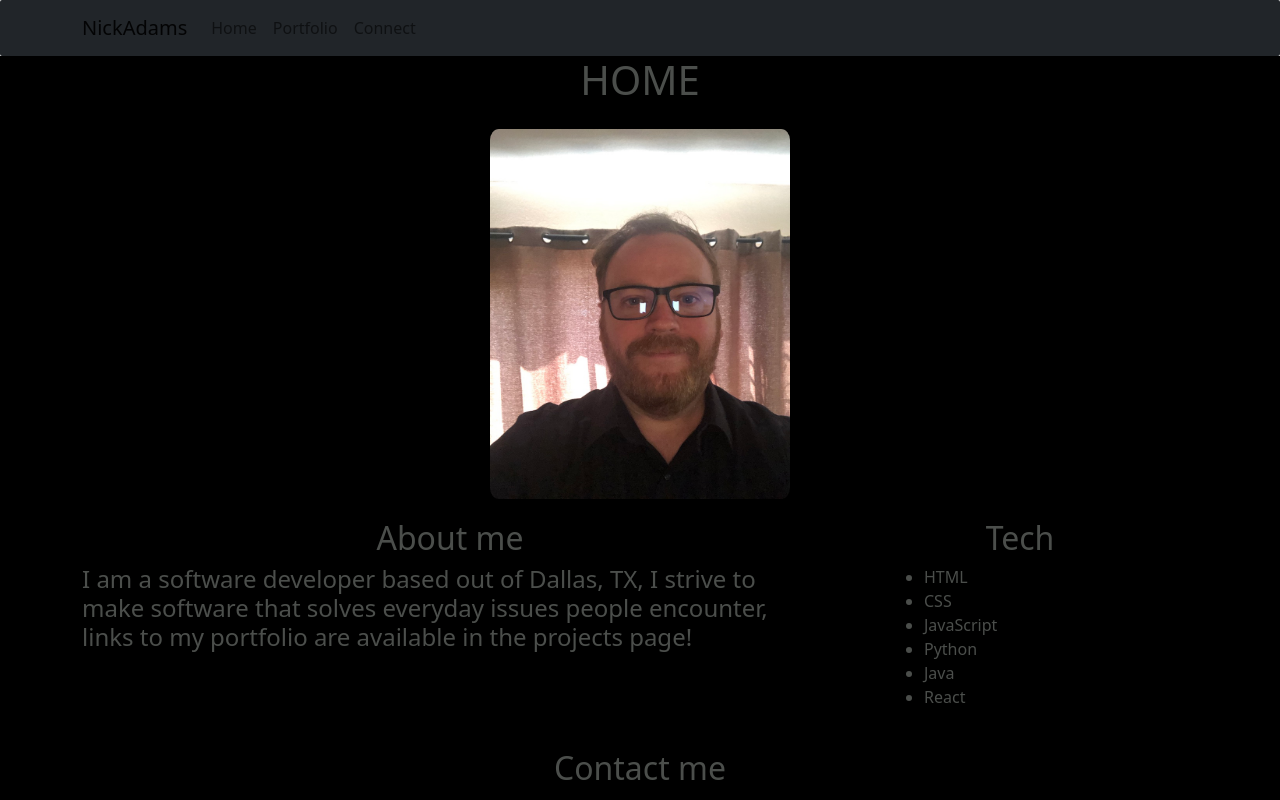
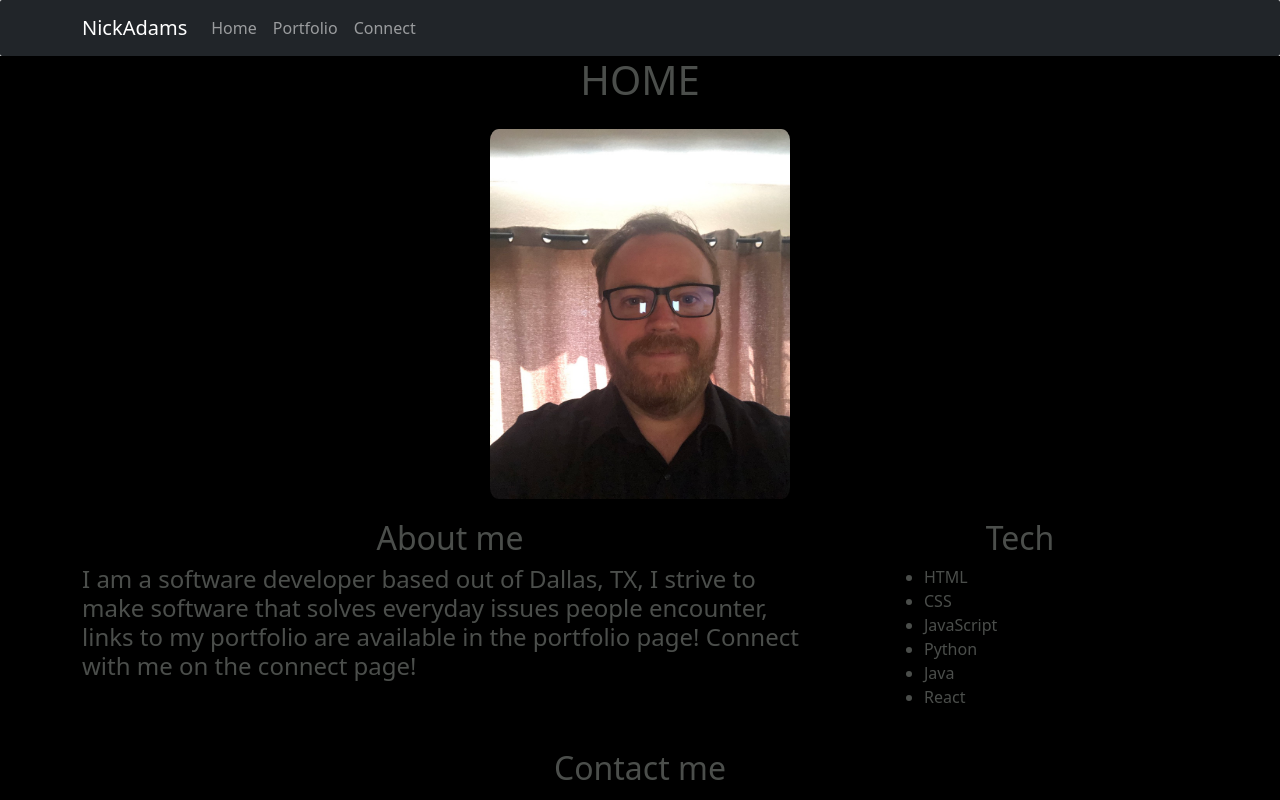
Before and after one commit to Nick-Adams-81/web-dev-portfolio-site, a Next.js app: page /home in a window 1280 px wide. Shown: the top 800 px of the page. Built offline with nearby package versions, Linux system fonts and the light colour scheme.

Commit message:
updated css

```diff
--- a/Components/navbar.js
+++ b/Components/navbar.js
@@ -8,15 +8,15 @@ const navbar = () => {
     return (
         <>
 
-            <Navbar bg="dark" expand="md" style={{borderRadius: 2}}>
+            <Navbar bg="dark" expand="md" variant="dark" style={{borderRadius: 2}}>
                 <Container>
                     <Navbar.Brand href="/">NickAdams</Navbar.Brand>
                     <Navbar.Toggle aria-controls="basic-navbar-nav" />
                     <Navbar.Collapse id="basic-navbar-nav">
-                        <Nav className="me-auto">
+                        <Nav className="me-auto" id="links">
                             <Nav.Link href="/home">Home</Nav.Link>
-                            <Nav.Link href="/projects">Portfolio</Nav.Link>
-                            <Nav.Link href="/connect">Connect</Nav.Link>
+                            <Nav.Link href="/projects" id="link-2">Portfolio</Nav.Link>
+                            <Nav.Link href="/connect" id="link-3">Connect</Nav.Link>
                         </Nav>
                     </Navbar.Collapse>
                 </Container>
--- a/pages/home.js
+++ b/pages/home.js
@@ -27,16 +27,14 @@ const Home = () => {
 
                                     <h2 className="animate__animated animate__fadeIn">About me</h2>
                                     <h4 className="animate__animated animate__fadeIn">I am a software developer based out of Dallas, TX, I strive to make software that solves everyday issues
-                                        people encounter, links to my portfolio are available in the projects page!
+                                        people encounter, links to my portfolio are available in the portfolio page! Connect with me on the connect page!
                                     </h4>
                                 </div>
 
                             </Col>
-                            <Col xs={12} sm={12} md={4} style={{}}>
+                            <Col xs={12} sm={12} md={4}>
                                 <h2 className="animate__animated animate__fadeIn">Tech</h2>
                                 <ul>
-
-
                                     <li className="animate__animated animate__fadeIn">HTML</li>
                                     <li className="animate__animated animate__fadeIn">CSS</li>
                                     <li className="animate__animated animate__fadeIn">JavaScript</li>
```
